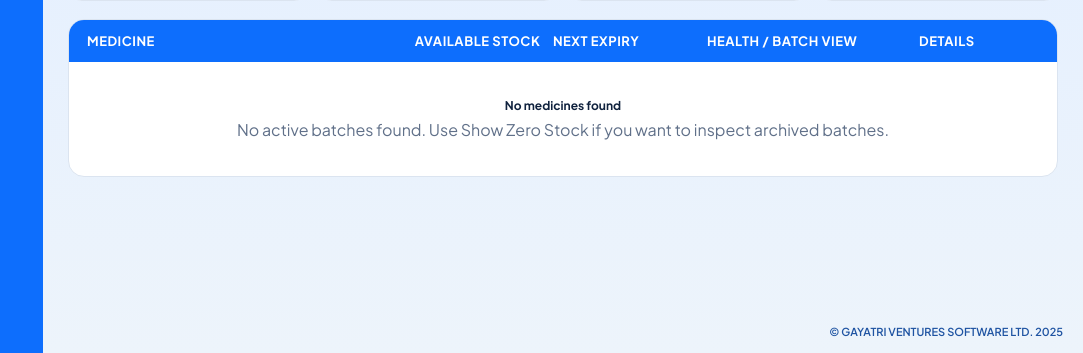
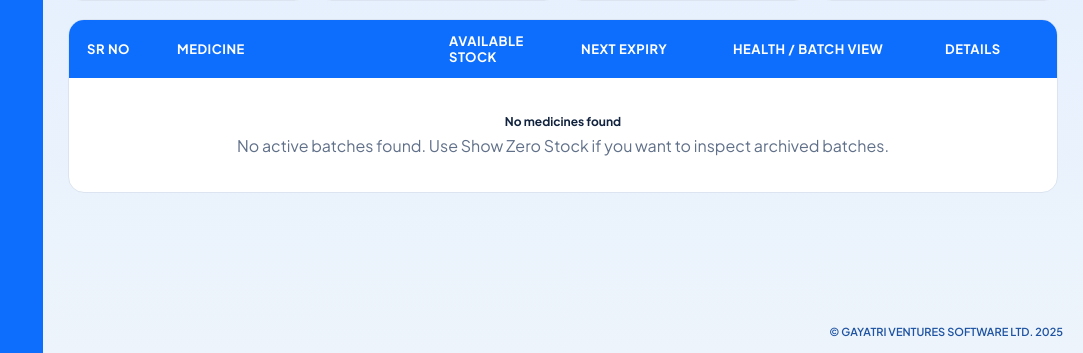
Before and after one commit to punitn91-arch/PHARMACYBILLING, a Flask app: template billingwebapp/templates/medicines.html in a window 1280 px wide. Shown: the part 447-800 px from the top of the page, without its empty margins (197-1280 px from the left). Run offline with Flask 3, Linux system fonts and the light colour scheme; the template is opened without the code that fills it, so the values that code supplies are empty; some libraries are stand-ins or nearby versions.

Commit message:
Add serial numbers to medicine master

```diff
--- a/billingwebapp/templates/medicines.html
+++ b/billingwebapp/templates/medicines.html
@@ -181,7 +181,7 @@
 
 .list-head {
     display: grid;
-    grid-template-columns: minmax(260px, 2fr) minmax(120px, 0.8fr) minmax(140px, 0.9fr) minmax(200px, 1.2fr) 120px;
+    grid-template-columns: 78px minmax(260px, 2fr) minmax(120px, 0.8fr) minmax(140px, 0.9fr) minmax(200px, 1.2fr) 120px;
     gap: 12px;
     align-items: center;
     padding: 13px 18px;
@@ -225,7 +225,7 @@
 
 .group-summary {
     display: grid;
-    grid-template-columns: minmax(260px, 2fr) minmax(120px, 0.8fr) minmax(140px, 0.9fr) minmax(200px, 1.2fr) 120px;
+    grid-template-columns: 78px minmax(260px, 2fr) minmax(120px, 0.8fr) minmax(140px, 0.9fr) minmax(200px, 1.2fr) 120px;
     gap: 12px;
     align-items: center;
 }
@@ -445,7 +445,7 @@
 
     .list-head,
     .group-summary {
-        grid-template-columns: minmax(220px, 1.7fr) minmax(110px, 0.8fr) minmax(120px, 0.9fr) minmax(180px, 1.1fr) 110px;
+        grid-template-columns: 70px minmax(220px, 1.7fr) minmax(110px, 0.8fr) minmax(120px, 0.9fr) minmax(180px, 1.1fr) 110px;
     }
 }
 
@@ -570,6 +570,7 @@
 
     <section class="list-shell">
         <div class="list-head">
+            <div>Sr No</div>
             <div>Medicine</div>
             <div>Available Stock</div>
             <div>Next Expiry</div>
@@ -600,6 +601,9 @@
                     <details>
                         <summary>
                             <div class="group-summary">
+                                <div class="serial-cell">
+                                    <span class="serial-badge">{{ loop.index }}</span>
+                                </div>
                                 <div class="medicine-main">
                                     <span class="chevron">&#9656;</span>
                                     <div>
@@ -1010,3 +1014,21 @@ document.addEventListener("app:async-success", function (event) {
 updateMedicineMasterView();
 </script>
 {% endblock %}
+.serial-cell {
+    display: flex;
+    align-items: center;
+}
+
+.serial-badge {
+    display: inline-flex;
+    align-items: center;
+    justify-content: center;
+    min-width: 42px;
+    height: 42px;
+    border-radius: 12px;
+    background: #eef4ff;
+    border: 1px solid #d8e4f6;
+    color: #1f5fcf;
+    font-size: 14px;
+    font-weight: 800;
+}
```
Also changed, not shown: billingwebapp/tests/test_system_smoke.py (+1 -0 lines).
